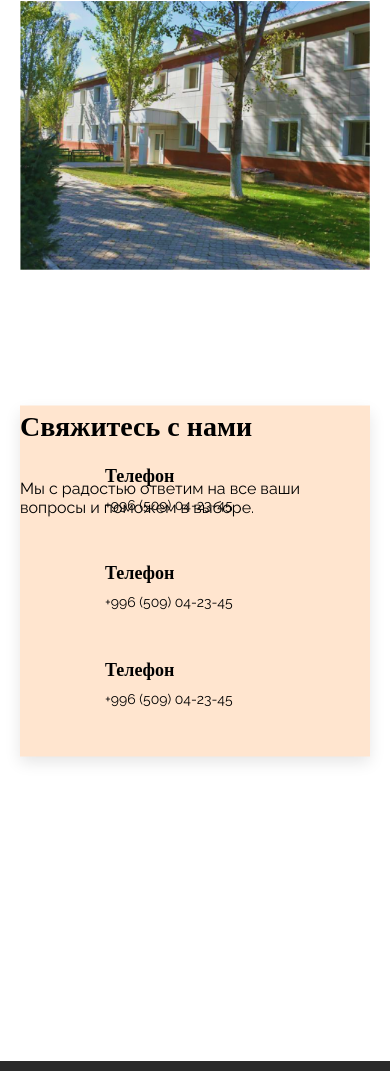
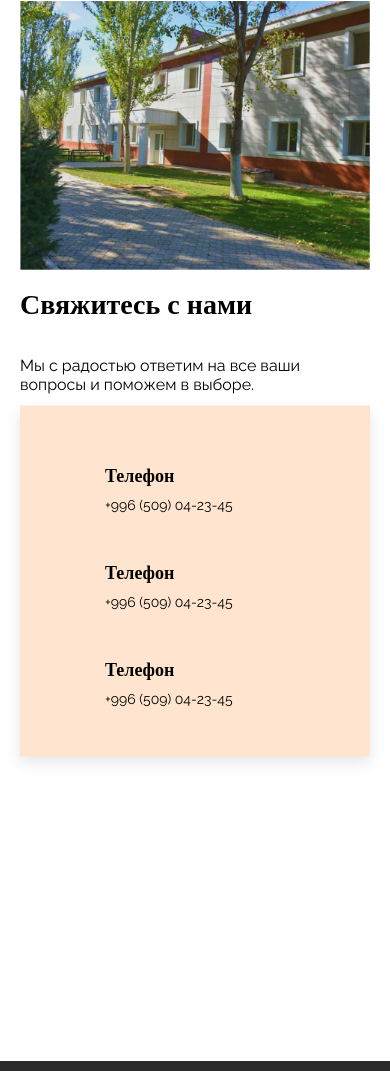
Before and after one commit to odswebdev/sanatorium-shipa-su, a plain HTML site: page index.html in a window 390 px wide. Shown: the part 9403-10474 px from the top of the page. Drawn offline with nearby package versions, Linux system fonts and the light colour scheme; a web font is replaced by a local one.

Commit message:
Update style.css

```diff
--- a/css/style.css
+++ b/css/style.css
@@ -1166,13 +1166,13 @@ footer {
     width: 50% !important;
   }
   .right-block {
-   margin-top: -90% !important;
+   margin-top: -125% !important;
   }
 
 }
 
 @media screen and (max-width: 1024px), screen and (max-device-width: 1024px) {
   .right-block {
-    margin-top: -90% !important;
+    margin-top: -125% !important;
   }
 }
```
